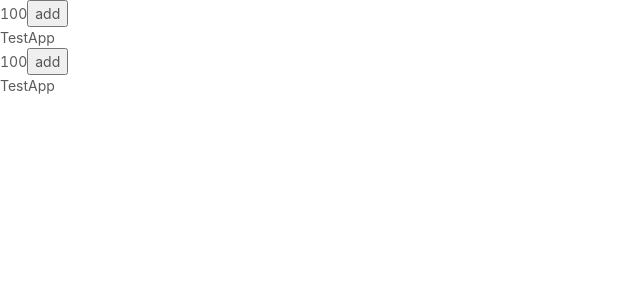
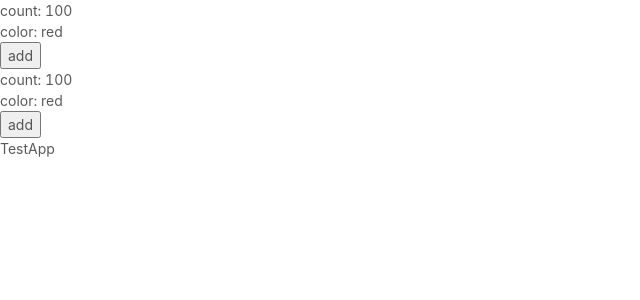
Before and after one commit to zymfe/react-demo, a React (Create React App) app: page / in a window 1280 px wide. Shown: the top 300 px of the page, without its empty margins (0-640 px from the left). Built offline with nearby package versions, Linux system fonts and the light colour scheme.

Commit message:
test: batchedUpdates

```diff
--- a/src/App.jsx
+++ b/src/App.jsx
@@ -26,7 +26,11 @@
 
   render() {
     console.log('App render', this)
-    return <div>{this.state.count}<button onClick={() => this.add()}>add</button></div>
+    return <React.Fragment>
+      <div>count: {this.state.count}</div>
+      <div>color: {this.state.color}</div>
+      <button onClick={() => this.add()}>add</button>
+    </React.Fragment>
   }
 
   isValidElement () {
@@ -42,15 +46,23 @@
   }
 
   add() {
-    // 默认情况，每次 setState 都会导致组件 re-render
-    // 其子组件的 props 没有改变，也会 re-render
-    this.setState({
-      count: this.state.count + 1
-    })
+    const count = this.state.count
 
     this.setState({
-      count: this.state.count + 1
+      count: count + 1
     })
+    console.log('count: ', this.state.count)
+
+    this.setState({
+      count: count + 2
+    })
+    console.log('count: ', this.state.count)
+
+    this.setState({
+      count: count + 3,
+      color: 'blue'
+    })
+    console.log('count: ', this.state.count)
 
     // this.setState(null) // 传 null 不会 re-render
 
--- a/src/index.js
+++ b/src/index.js
@@ -9,10 +9,7 @@
   }
 }
 
-ReactDOM.render([
-  <App key="App" />,
-  <TestApp key="TestApp"></TestApp>
-], document.getElementById('root1'));
+ReactDOM.render(<App key="App" />, document.getElementById('root1'));
 
 ReactDOM.render([
   <App key="App" />,
```
